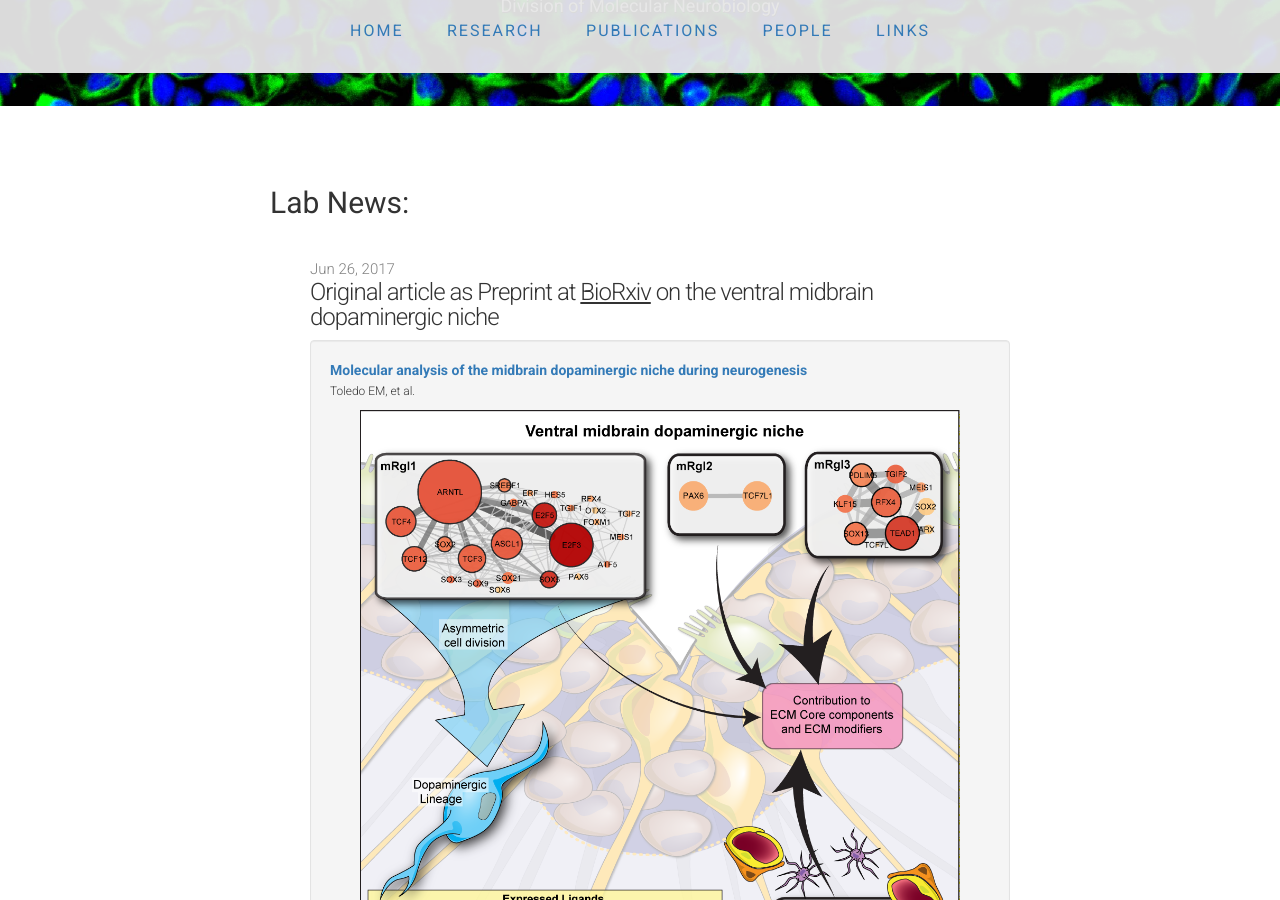
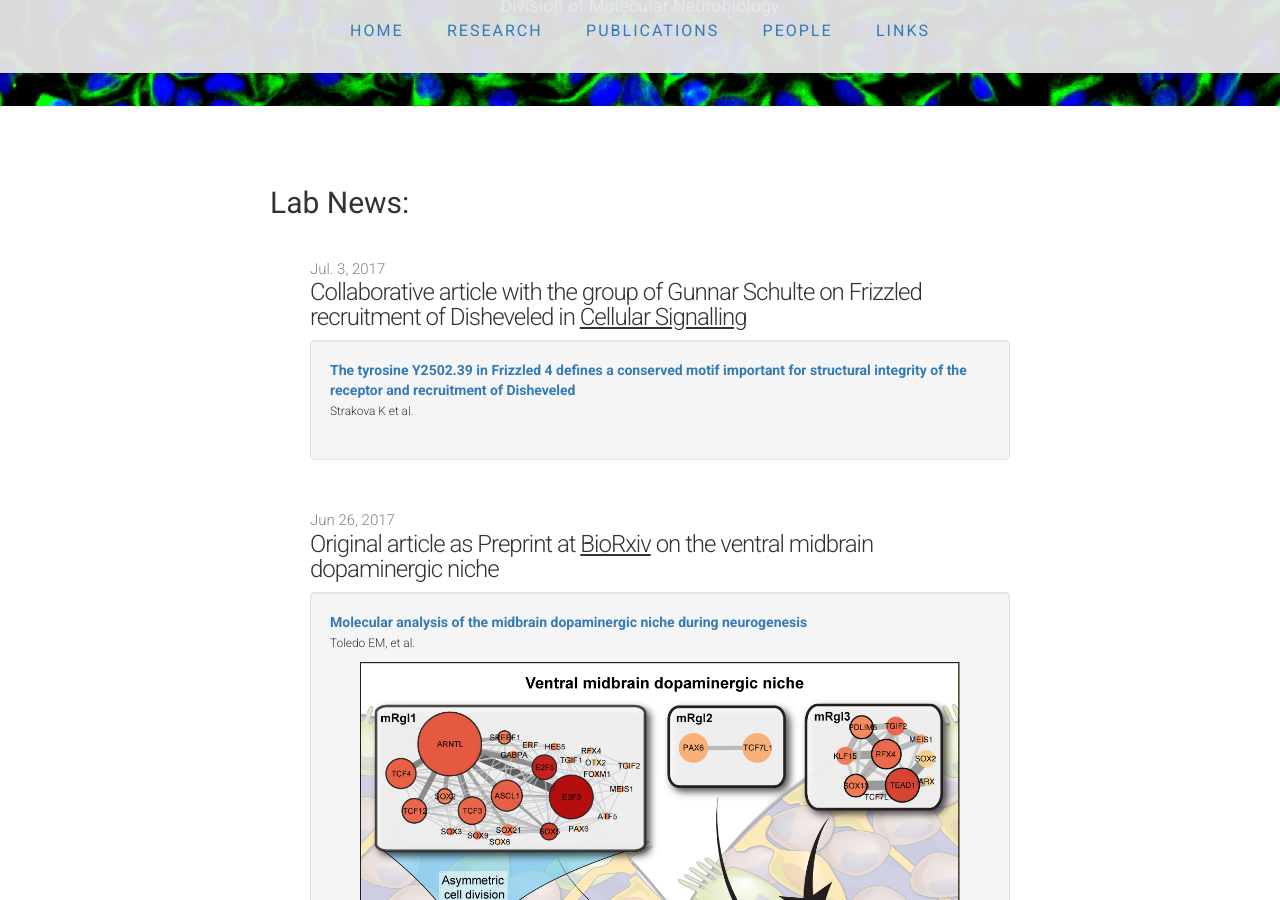
Before and after one commit to ArenasLab/arenaslab.github.io, a Jekyll site: the page index.html, which Jekyll copies as it is, in a window 1280 px wide and 900 px high, scrolled down 364 px. Built offline with Jekyll 4.4.1, drawn with Linux system fonts in a browser that asks for light colours; some of the changed text lies outside the part shown.

Commit message:
Update index.html

```diff
--- a/index.html
+++ b/index.html
@@ -87,6 +87,21 @@
 :END TEMPLATE -->
 
           <li>
+            <span class="post-date">Jul. 3, 2017</span>
+            <span class="post-link">Collaborative article with the group of Gunnar Schulte on Frizzled recruitment of Disheveled in <u>Cellular Signalling</u></span>
+          </li>
+          <div class="well">
+            <li class="media">
+              <div class="media-body">
+              <strong class="media-heading"><a href="http://www.sciencedirect.com/science/article/pii/S0898656817301766">The tyrosine Y2502.39 in Frizzled 4 defines a conserved motif important for structural integrity of the receptor and recruitment of Disheveled</a></strong>
+              <p><small>Strakova K et al.</small></p>
+               </div>
+             </li>
+           </div>
+
+<p>&nbsp;</p>
+
+	  <li>
             <span class="post-date">Jun 26, 2017</span>
             <span class="post-link">Original article as Preprint at <u>BioRxiv</u> on the ventral midbrain dopaminergic niche<span>
           </li>
@@ -356,7 +371,7 @@
 	<div class=" col-sm-4  col-md-4 col-lg-4">
         </div>
         <div class=" col-sm-4  col-md-4 col-lg-4" align="center">
-		<p>Updated: Jun 27, 2017</p>
+		<p>Updated: Jul 3, 2017</p>
 	</div>
         <div class=" col-sm-4  col-md-4 col-lg-4">
 	</div>
```
